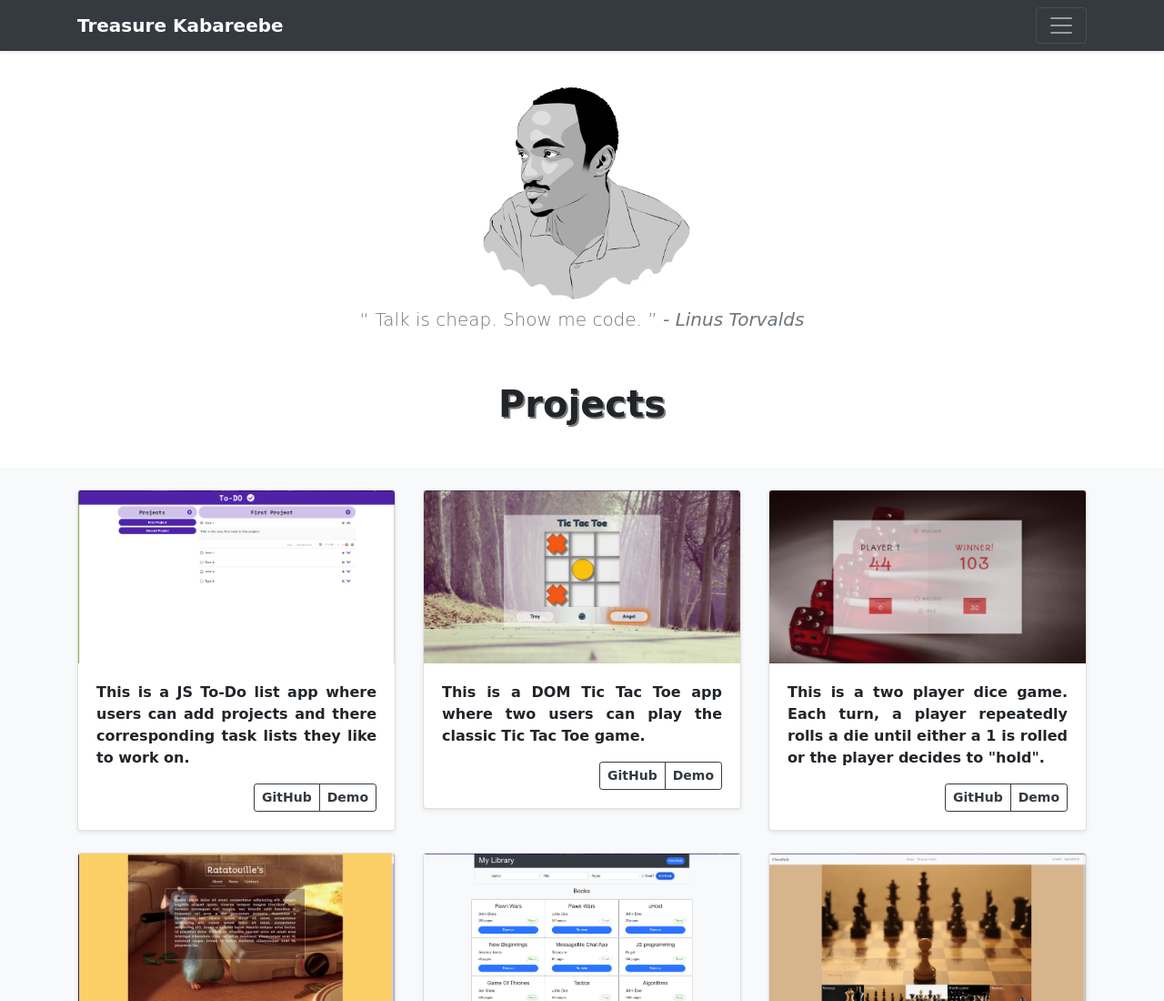
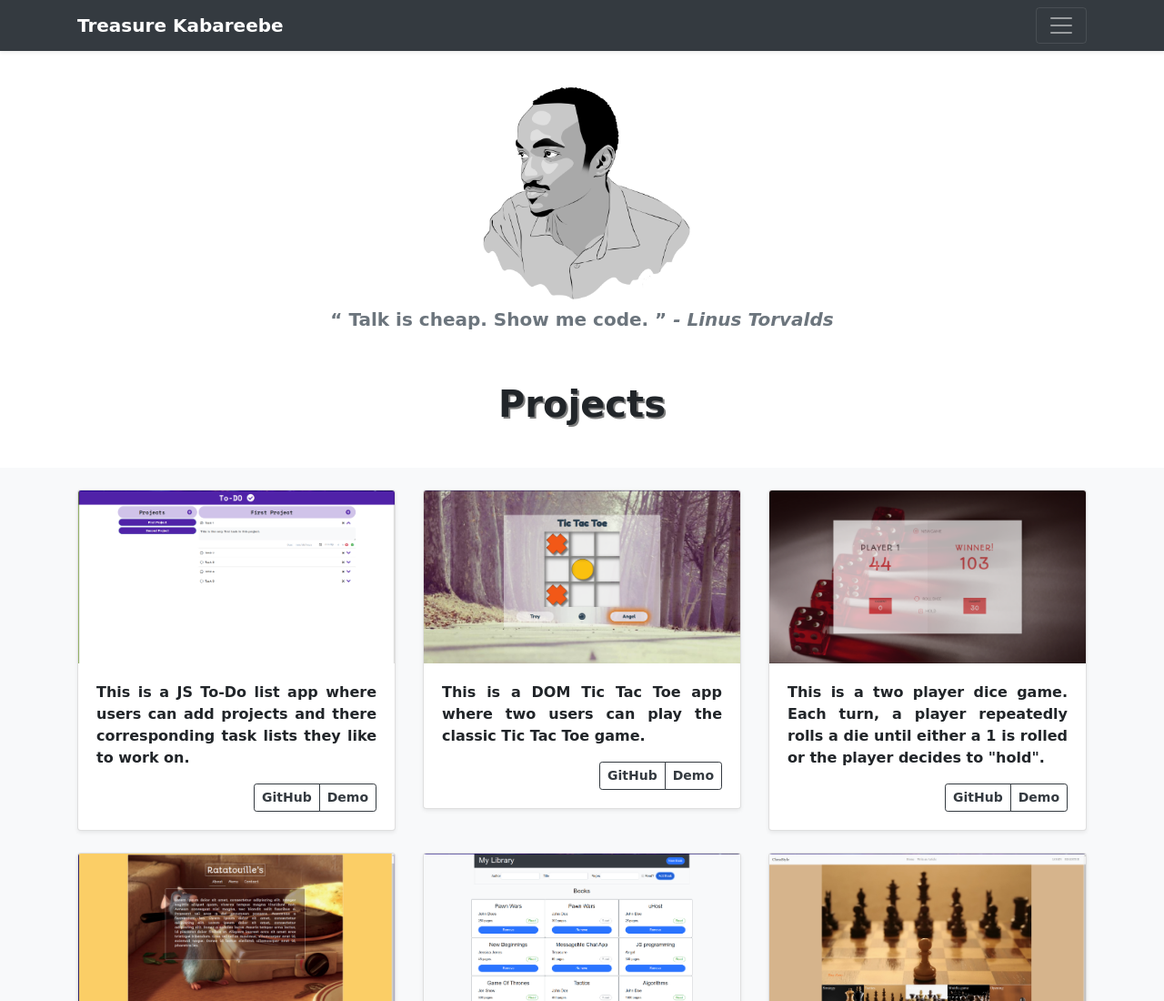
Before and after one commit to trekab/portfolio, a plain HTML site: page index.html in a window 1280 px wide. Shown: the top 1100 px of the page at 91% size. Drawn offline with nearby package versions, Linux system fonts and the light colour scheme; a web font is replaced by a local one.

Commit message:
Add more weight photo text

```diff
--- a/css/album.css
+++ b/css/album.css
@@ -54,6 +54,6 @@ header i {
   text-shadow: 2px 2px gray;
 }
 
-.card-text, .btn-group a {
+.card-text, .btn-group a, .lead {
   font-weight: bold;
 }
```
